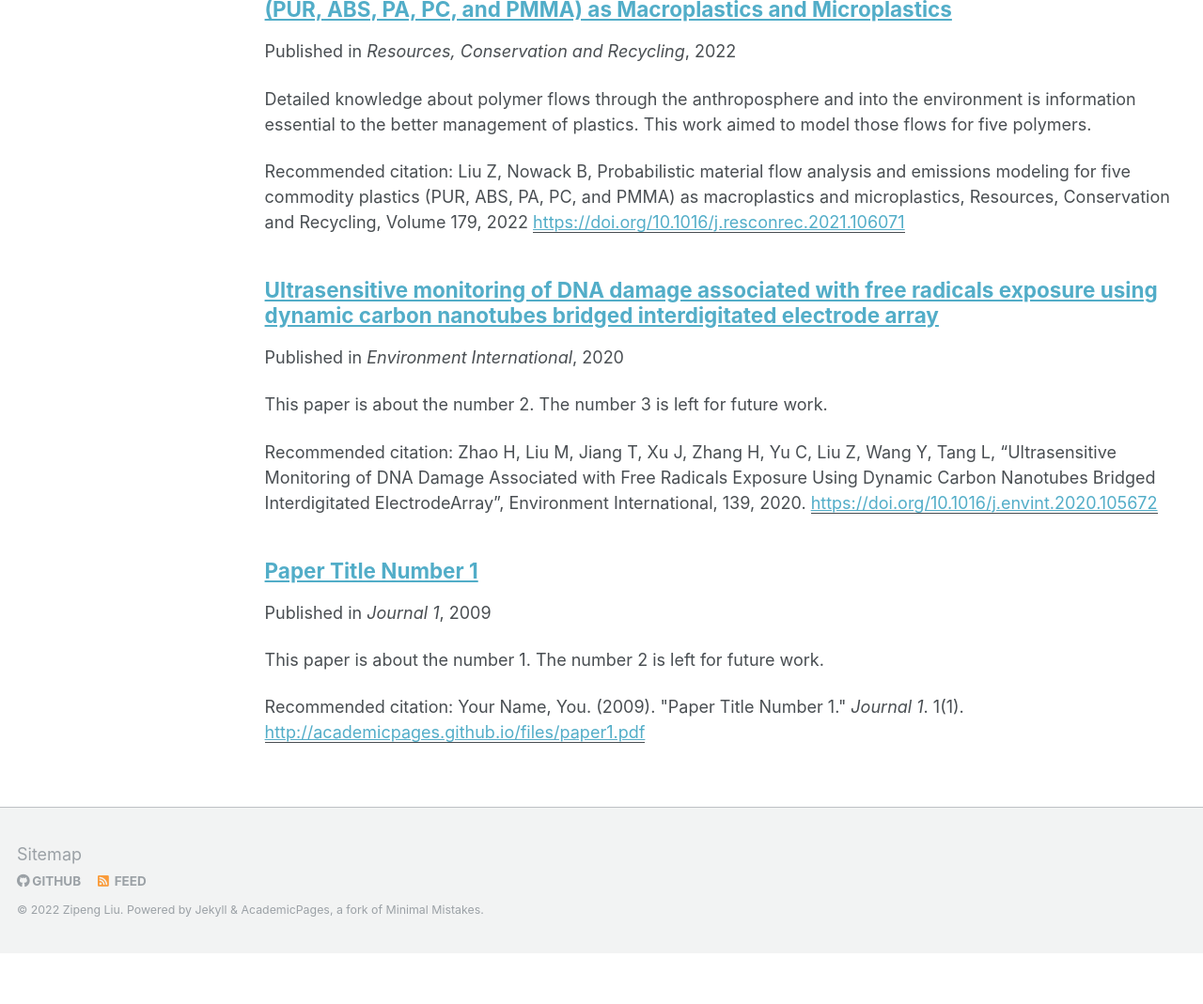
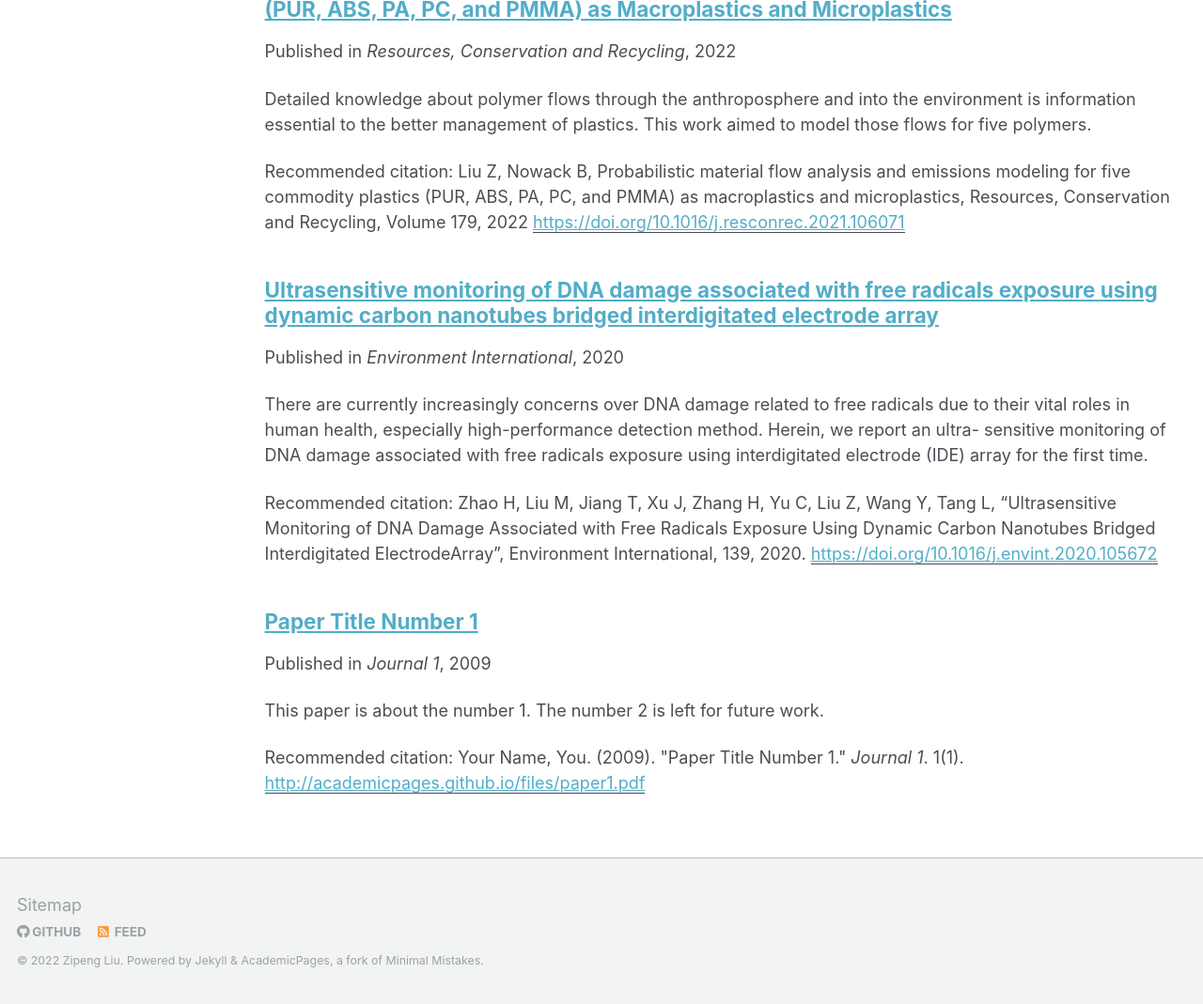
Before and after one commit to L-Zipeng/l-zipeng.github.io, a Jekyll site: the page built from _pages/publications.md, in a window 1280 px wide, cut to the strip 222-1291 px from the top of the page. Shown: the whole strip at 94% size. Built offline with Jekyll 4.4.1, drawn with Linux system fonts in a browser that asks for light colours; before the commit the page ends 1237 px from its top, so only the background shows below that; some of the changed lines change nothing that is shown.

Commit message:
Update 2010-10-01-paper-title-number-2.md

```diff
--- a/_publications/2010-10-01-paper-title-number-2.md
+++ b/_publications/2010-10-01-paper-title-number-2.md
@@ -2,14 +2,12 @@
 title: "Ultrasensitive monitoring of DNA damage associated with free radicals exposure using dynamic carbon nanotubes bridged interdigitated electrode array"
 collection: publications
 permalink: https://doi.org/10.1016/j.envint.2020.105672
-excerpt: 'This paper is about the number 2. The number 3 is left for future work.'
+excerpt: 'There are currently increasingly concerns over DNA damage related to free radicals due to their vital roles in human health, especially high-performance detection method. Herein, we report an ultra- sensitive monitoring of DNA damage associated with free radicals exposure using interdigitated electrode (IDE) array for the first time.'
 date: 2020-04-02
 venue: 'Environment International'
 paperurl: 'https://doi.org/10.1016/j.envint.2020.105672'
 citation: 'Zhao H, Liu M, Jiang T, Xu J, Zhang H, Yu C, Liu Z, Wang Y, Tang L, “Ultrasensitive Monitoring of DNA Damage Associated with Free Radicals Exposure Using Dynamic Carbon Nanotubes Bridged Interdigitated ElectrodeArray”, Environment International, 139, 2020.'
 ---
-There are currently increasingly concerns over DNA damage related to free radicals due to their vital roles in human health, especially high-performance detection method. Herein, we report an ultra- sensitive monitoring of DNA damage associated with free radicals exposure using interdigitated electrode (IDE) array for the first time. The proposed IDE array was equipped with DNA-wrapped carbon nanotube-based bridges, which utilized the DNA damage mechanism due to the free radicals’ attack and the efficient electrical detection nature of the interdigitated electrode. Experiments have been performed, and the results showed the device’s capability for detecting DNA damage induced by multiple free radicals generated from different sources, including the Fenton reaction, UV radiation and cigarette smoke, showing the promising ability for DNA damage detection. In addition, the carbon nanotubes bridge-based interdigitated electrode sensor enabled different levels of sensing of DNA damage with great sensitivity and a wide detection range. It was illustrated that the ultrasensitive detection of free radicals generated from ultraviolet radiation (15 min – 125 min), cigarette smoke tar (1 μg/mL to 10 μg/mL) and Fenton reaction under different concentration of H2O2 (2.5 pM – 100 pM), have been detected successfully. Typically, the IDE array supports further performance improvement for the electrochemical detection in an ultrasensitive and high throughput route.
-
 [Download paper here](https://doi.org/10.1016/j.envint.2020.105672)
 
 Recommended citation: Zhao H, Liu M, Jiang T, Xu J, Zhang H, Yu C, Liu Z, Wang Y, Tang L, “Ultrasensitive Monitoring of DNA Damage Associated with Free Radicals Exposure Using Dynamic Carbon Nanotubes Bridged Interdigitated ElectrodeArray”, Environment International, 139, 2020.
```
